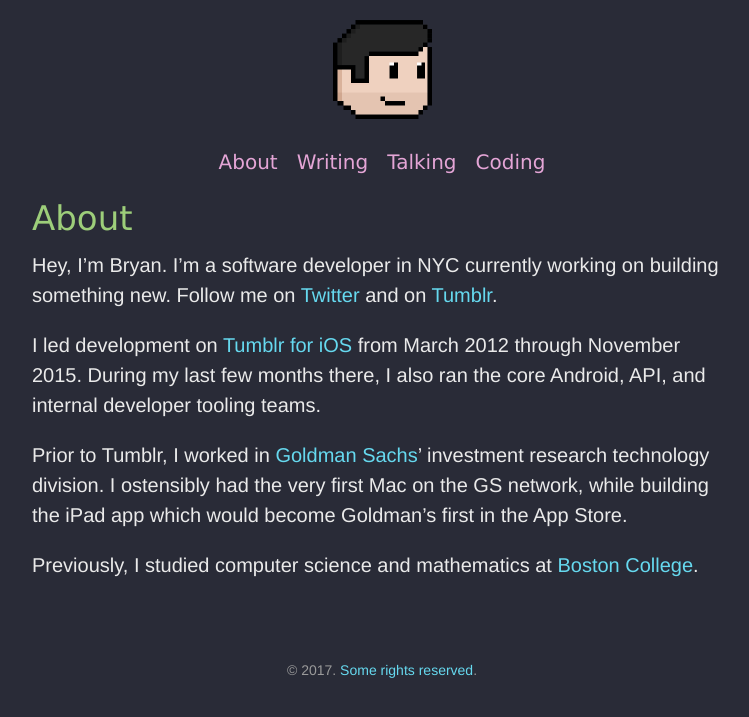
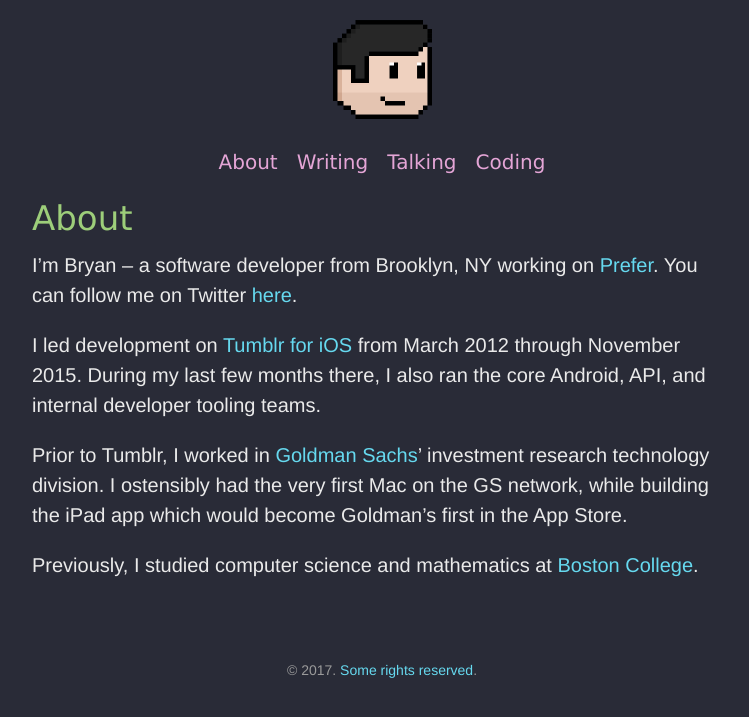
Before and after one commit to irace/irace.github.com, a Jekyll site: the page built from about.md, in a window 1280 px wide. Shown: the top 717 px of the page, without its empty margins (258-1007 px from the left). Built offline with Jekyll 4.4.1, drawn with Linux system fonts in a browser that asks for light colours.

Commit message:
Prefer launch post

```diff
--- a/_includes/head.html
+++ b/_includes/head.html
@@ -2,21 +2,18 @@
   <meta charset="UTF-8">
   <meta name="viewport" content="width=device-width, initial-scale=1.0">
 
-  <title>{% if page.title %}
-      {{ page.title }} &middot; {{ site.title }}
-    {% else %}
-      {{ site.title }} &middot; {{ site.tagline }}
-    {% endif %}</title>
+  <title>{% if page.title %}{{ page.title }} &middot; {{ site.title }}{% else %}{{ site.title }} &middot; {{ site.tagline }}{% endif %}</title>
 
   <meta property="og:site_name" content="{{ site.title }}">
   <meta property="og:title" content="{% if page.title %}{{ page.title }}{% else %}{{ site.tagline}}{% endif %}">
   <meta property="og:url" content="{{ page.url | prepend: site.baseurl | prepend: site.url }}">
-  <meta property="og:image" content="http://irace.me/public/bryan.png"/>
+  <meta property="og:image" content="{% if page.image %}{{page.image}}{% else %}http://irace.me/public/bryan.png{% endif %}">
   <meta property="og:type" content="{% if page.title %}article{% else %}website{% endif %}">
   <meta property="og:description" content="{% if page.title %}{{ page.excerpt | strip_html | strip_newlines | truncate: 160 }}{% else %}{{ site.description }}{% endif %}">
   <meta property="og:locale" content="en_US">
 
   <meta name="twitter:site" content="@iracedotme" />
+  <meta name="twitter:image" content="{% if page.image %}{{page.image}}{% else %}http://irace.me/public/bryan.png{% endif %}">
   <meta name="twitter:description" content="{% if page.excerpt %}{{ page.excerpt | strip_html | strip_newlines | truncate: 160 }}{% else %}{{ site.tagline }}{% endif %}">
 
   <link rel="stylesheet" href="{{ site.baseurl }}/public/poole.css">
--- a/about.md
+++ b/about.md
@@ -3,7 +3,7 @@
 layout: page
 ---
 
-Hey, I’m Bryan. I’m a software developer in NYC currently working on building something new. Follow me on [Twitter](http://twitter.com/irace) and on [Tumblr](http://bryan.io).
+I’m Bryan – a software developer from Brooklyn, NY working on [Prefer](http://prefer.com). You can follow me on Twitter [here](http://twitter.com/irace).
 
 I led development on [Tumblr for iOS](https://itunes.apple.com/us/app/tumblr/id305343404?mt=8) from March 2012 through November 2015. During my last few months there, I also ran the core Android, API, and internal developer tooling teams.
 
```
Also changed, not shown: _posts/2017-05-01-introducing-prefer.md (added, +40 -0 lines), images/prefer-team.jpg (added).
